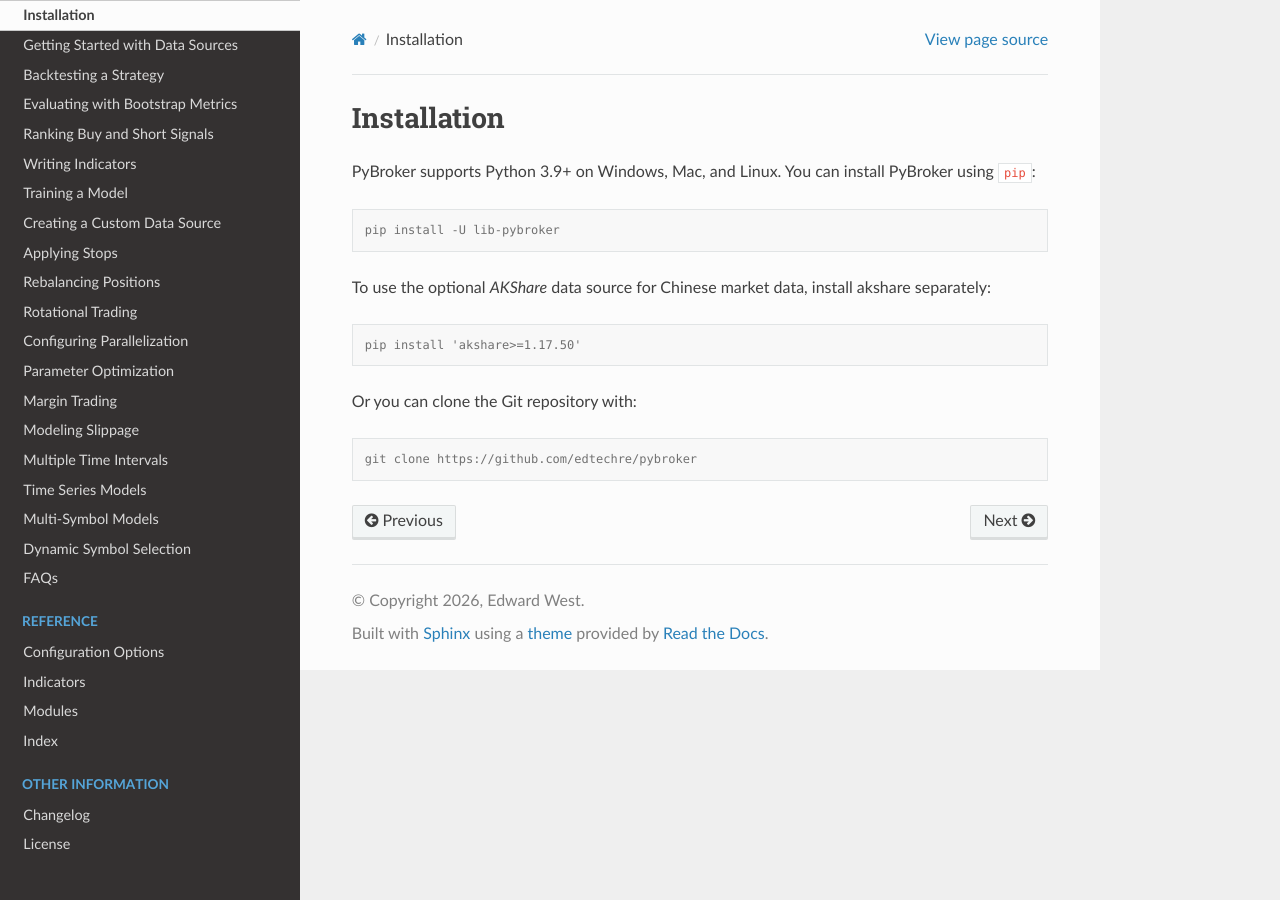
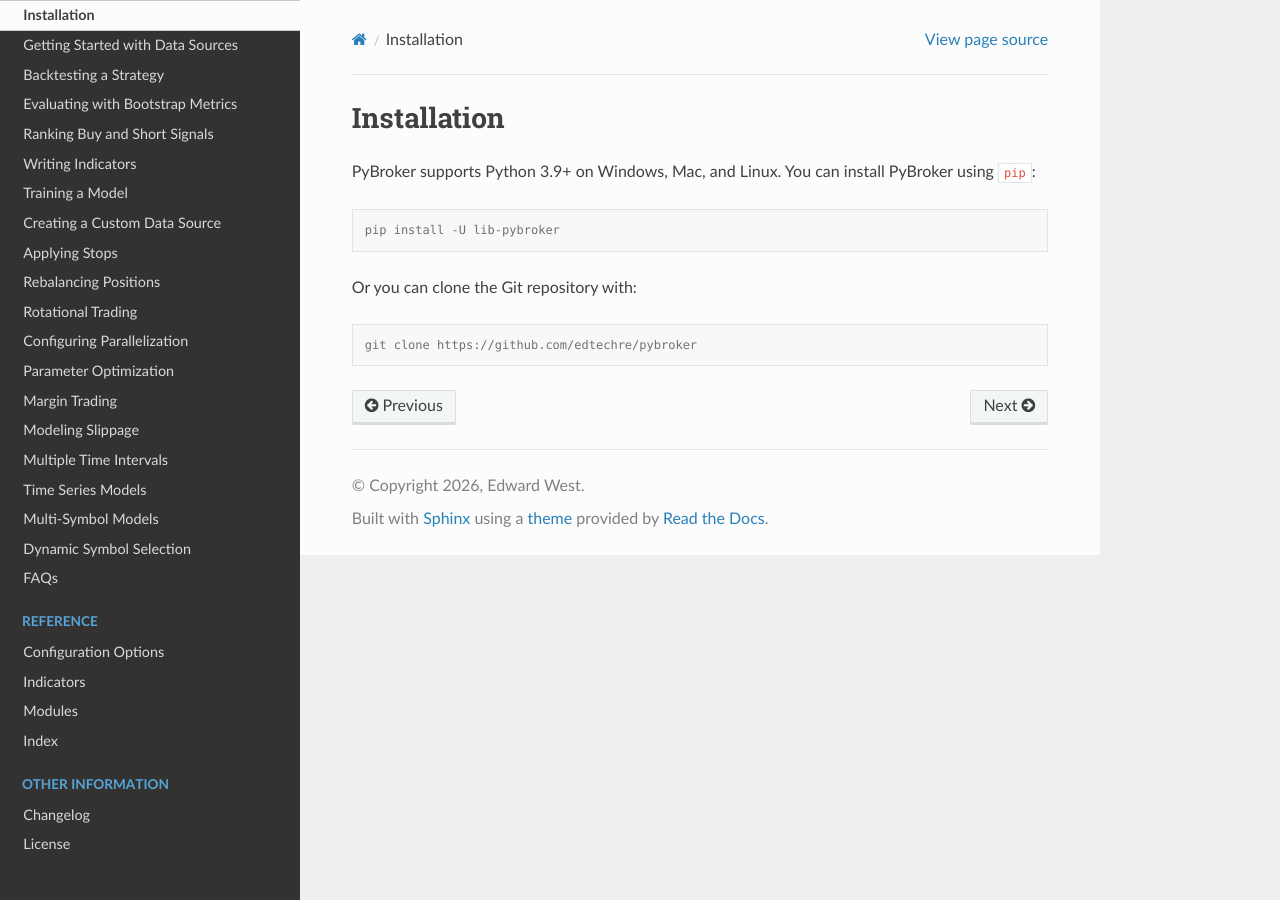
Before and after one commit to edtechre/pybroker, a Sphinx documentation site: the page built from docs/source/install.rst, in a window 1280 px wide. Built offline with Sphinx 7.4.7 and the Read the Docs theme 3.1.0, drawn with Linux system fonts in a browser that asks for light colours.

Commit message:
Update install.rst

```diff
--- a/docs/source/install.rst
+++ b/docs/source/install.rst
@@ -8,13 +8,6 @@ PyBroker using ``pip``:
 
     pip install -U lib-pybroker
 
-To use the optional `AKShare` data source for Chinese market data, install
-akshare separately:
-
-.. code-block:: console
-
-    pip install 'akshare>=1.17.50'
-
 Or you can clone the Git repository with:
 
 .. code-block:: console
```
